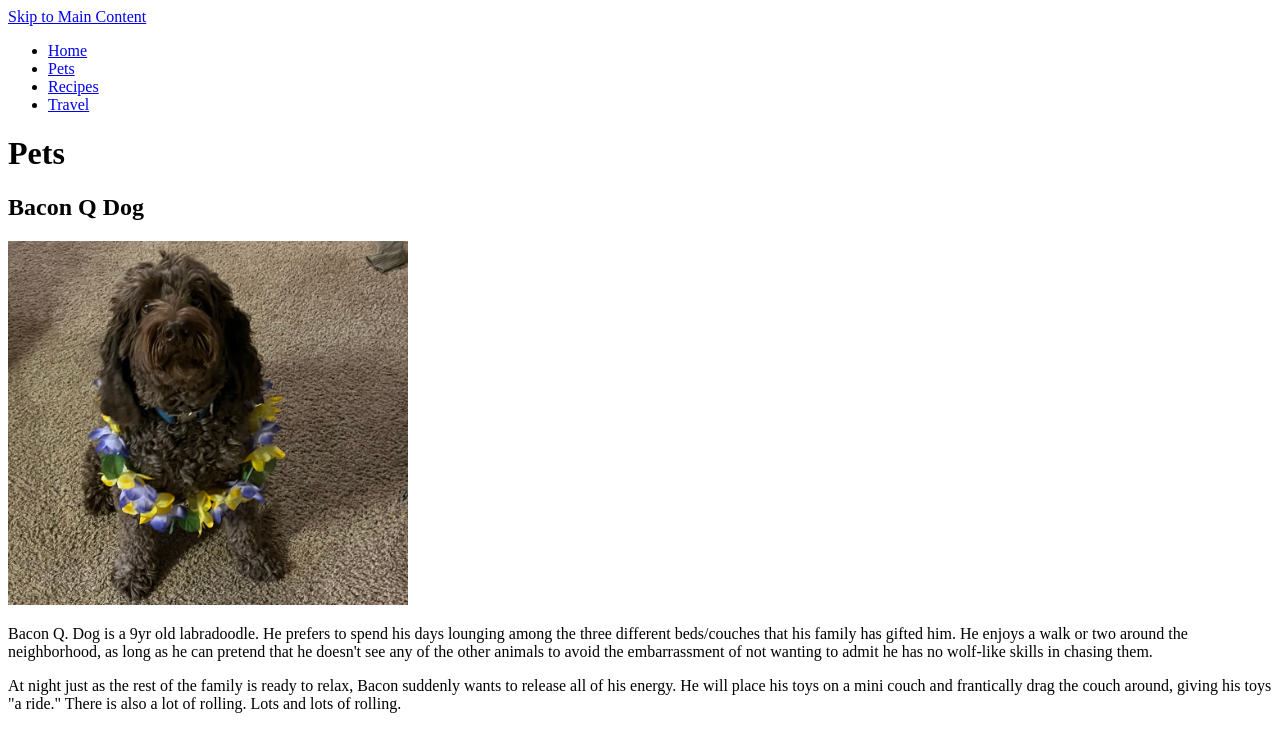
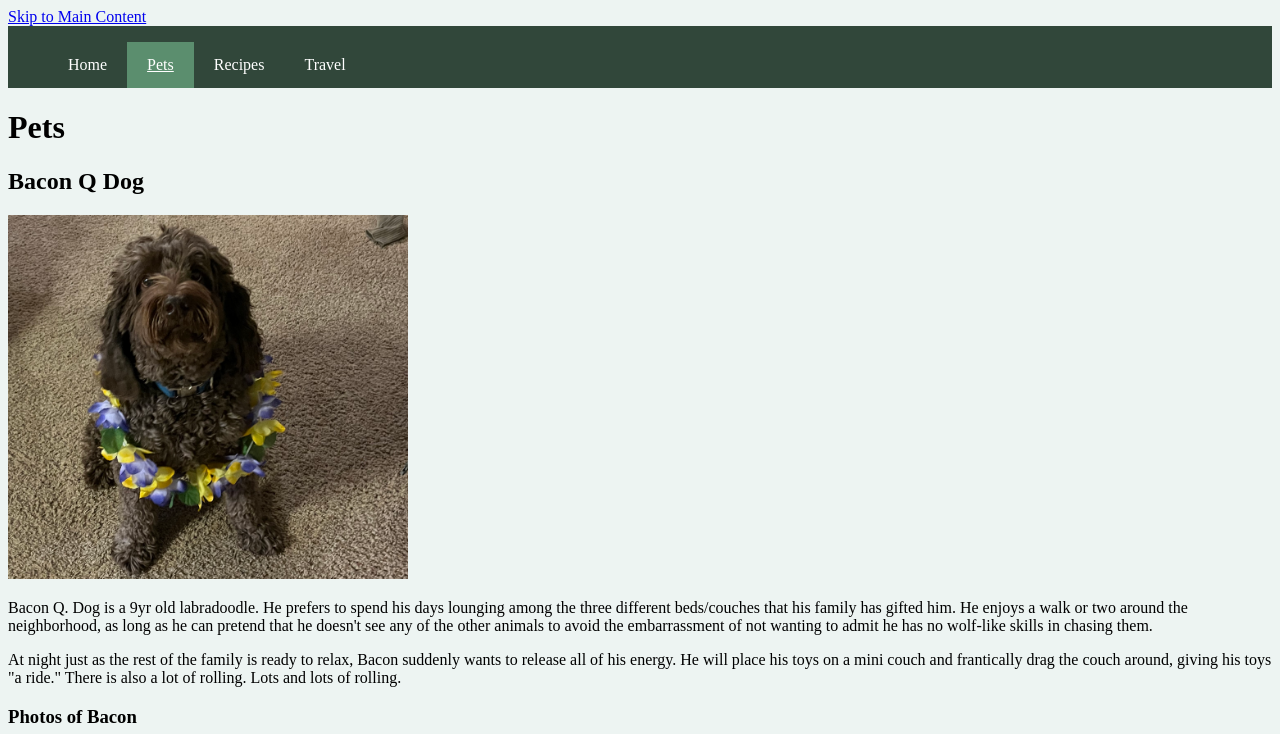
Before and after one commit to altacc-pal/ccp_mobile_w24, a plain HTML site: page pets.html in a window 1280 px wide. Shown: the top 734 px of the page. Drawn offline with Linux system fonts and the light colour scheme.

Commit message:
add navbar

```diff
--- a/css/styles.css
+++ b/css/styles.css
@@ -1,6 +1,10 @@
+body {
+    background-color: #EDF4F2;
+}
+
 .navbar {
     overflow: hidden;
-    background-color: #333;
+    background-color: #31473A;
 }
 
 .navbar a {
@@ -13,6 +17,6 @@
 }
 
 .navbar a.active {
-    background-color: #4CAF50;
-    color: white;
+    background-color: #5b8e6e;
+    text-decoration: underline;
 }
--- a/pets.html
+++ b/pets.html
@@ -3,19 +3,20 @@
 <head>
     <meta charset="UTF-8">
     <meta name="viewport" content="width=device-width, initial-scale=1.0">
+    <link rel="stylesheet" href="css/styles.css">
     <title>Pets</title>
 </head>
 <body>
     <a href = "#main-content">Skip to Main Content</a>
     <header>
-        <nav>
+        <div class="navbar">
             <ul>
-                <li><a href = "index.html">Home</a></li>
-                <li><a href = "pets.html">Pets</a></li>
-                <li><a href = "recipes.html">Recipes</a></li>
-                <li><a href = "travel.html">Travel</a></li>
+                <a href = "index.html">Home</a>
+                <a href = "pets.html" class="active">Pets</a>
+                <a href = "recipes.html">Recipes</a>
+                <a href = "travel.html">Travel</a>
             </ul>
-        </nav>
+        </div>
         <h1>Pets</h1>
     </header>
     <main id="main-content">
```
Also changed, not shown: index.html (+0 -1 lines), recipes.html (+7 -6 lines), travel.html (+7 -6 lines).
